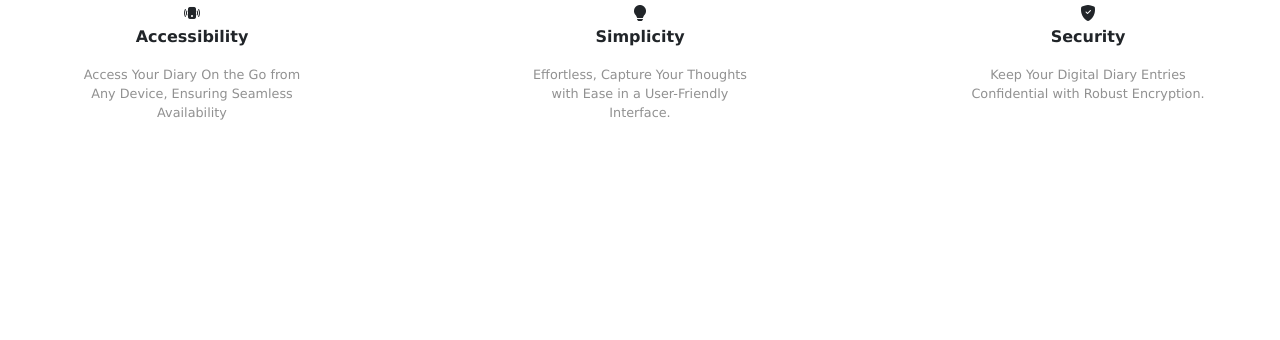
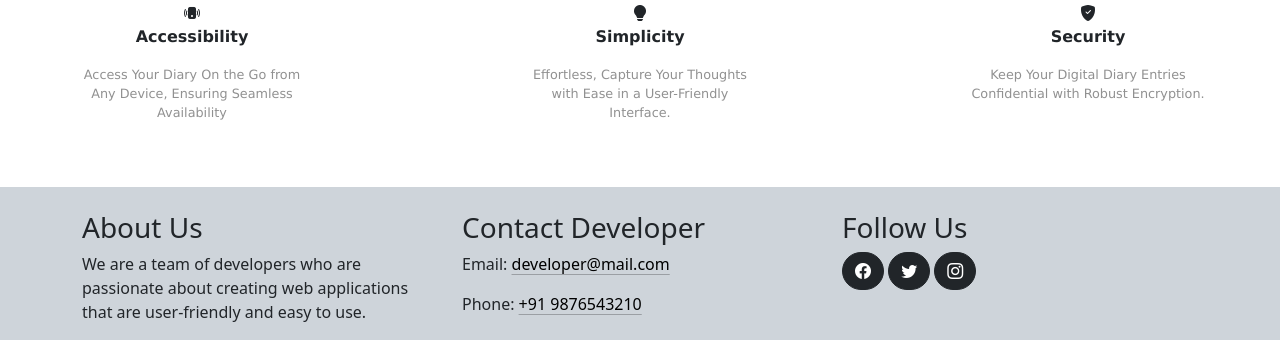
Before and after one commit to Soumen3/Your_Diary, a Django app: page / in a window 1280 px wide. Shown: the part 633-973 px from the top of the page. Before the commit the page ends 753 px from the top, so only its background shows below. Run offline with Django 5.2, Linux system fonts and the light colour scheme; data comes from the database, SQL or seed files in the repository; both versions use the stored data as it was after the commit; some web fonts are replaced.

Commit message:
footer section added

```diff
--- a/Your_Diary/settings.py
+++ b/Your_Diary/settings.py
@@ -65,6 +65,7 @@ TEMPLATES = [
                 'django.template.context_processors.request',
                 'django.contrib.auth.context_processors.auth',
                 'django.contrib.messages.context_processors.messages',
+				'diary.context_processors.site',
             ],
         },
     },
--- /dev/null
+++ b/diary/context_processors.py
@@ -0,0 +1,6 @@
+# context_processors.py
+from .models import Site
+
+def site(request):
+	site = Site.objects.first()  # replace this with your actual query
+	return {'site': site}
--- a/diary/models.py
+++ b/diary/models.py
@@ -98,3 +98,15 @@ class Page(models.Model):
 
     def __str__(self):
         return self.title
+
+
+# model for site information
+class Site(models.Model):
+    email = models.EmailField(max_length=254)
+    phone = models.CharField(max_length=15)
+    facebook = models.URLField(max_length=200)
+    twitter = models.URLField(max_length=200)
+    instagram = models.URLField(max_length=200)
+
+    def __str__(self):
+        return self.email
--- a/diary/templates/about.html
+++ b/diary/templates/about.html
@@ -39,4 +39,6 @@
 			<img src="{% static "media/about.png" %}" alt="" class="about-img">
 		</div>
 	</div>
+
+	{% include "sections/footer.html" %}
 {% endblock body %}
--- a/diary/templates/home.html
+++ b/diary/templates/home.html
@@ -37,4 +37,6 @@
 			<p class="features-text">Keep Your Digital Diary Entries Confidential with Robust Encryption. </p>
 		</div>
 	</div>
+
+	{% include "sections/footer.html" %}
 {% endblock body  %}
--- a/diary/templates/login.html
+++ b/diary/templates/login.html
@@ -34,5 +34,5 @@
 		</div>
 	</div>
 
-
+	{% include "sections/footer.html" %}
 {% endblock body  %}
--- a/diary/templates/myDiary.html
+++ b/diary/templates/myDiary.html
@@ -66,6 +66,8 @@
 			</menu>
 	</dialog>
 
+	{% include "sections/footer.html" %}
+
 {% endblock body  %}
 
 {% block js %}
--- a/diary/templates/profile.html
+++ b/diary/templates/profile.html
@@ -32,4 +32,6 @@
 			</div>
 		</div>
 	</div>
+
+	{% include "sections/footer.html" %}
 {% endblock body %}
--- /dev/null
+++ b/diary/templates/sections/footer.html
@@ -0,0 +1,36 @@
+<footer class="footer mt-5 pt-4 bg-dark-subtle">
+	<div class="container">
+		<div class="row">
+			<div class="col-md-4">
+				<h3> About Us </h3>
+				<p> We are a team of developers who are passionate about creating web applications that are user-friendly and easy to use. </p>
+			</div>
+			<div class="col-md-4">
+				<h3> Contact Developer </h3>
+				<p>
+					Email:
+					<a href="mailto:{{ site.email }}"
+						class="link-body-emphasis link-offset-2 link-underline-opacity-25 link-underline-opacity-75-hover"
+					> developer@mail.com </a>
+				</p>
+				<p>
+					Phone: <a href="tel:{{ site.phone }}"
+						class="link-body-emphasis link-offset-2 link-underline-opacity-25 link-underline-opacity-75-hover"
+					> +91 9876543210 </a>
+				</p>
+			</div>
+			<div class="col-md-4">
+				<h3> Follow Us </h3>
+				<a href="{{ site.facebook }}" class="btn btn-dark">
+					<i class="bi bi-facebook"></i>
+				</a>
+				<a href="{{ site.twitter }}" class="btn btn-dark">
+					<i class="bi bi-twitter"></i>
+				</a>
+				<a href="{{ site.instagram }}" class="btn btn-dark">
+					<i class="bi bi-instagram"></i>
+				</a>
+			</div>
+		</div>
+	</div>
+</footer>
--- a/diary/templates/signup.html
+++ b/diary/templates/signup.html
@@ -37,5 +37,6 @@
 		</div>
 	</div>
 
+	{% include "sections/footer.html" %}
 
 {% endblock body %}
--- a/diary/templates/todo.html
+++ b/diary/templates/todo.html
@@ -73,6 +73,8 @@
 			</menu>
 	</dialog>
 
+	{% include "sections/footer.html" %}
+
 {% endblock body %}
 {% block js %}
 	<script src="{% static "js/todo.js" %}"></script>
```
Also changed, not shown: diary/admin.py (+8 -1 lines), db.sqlite3, diary/migrations/0010_site.py (added).
